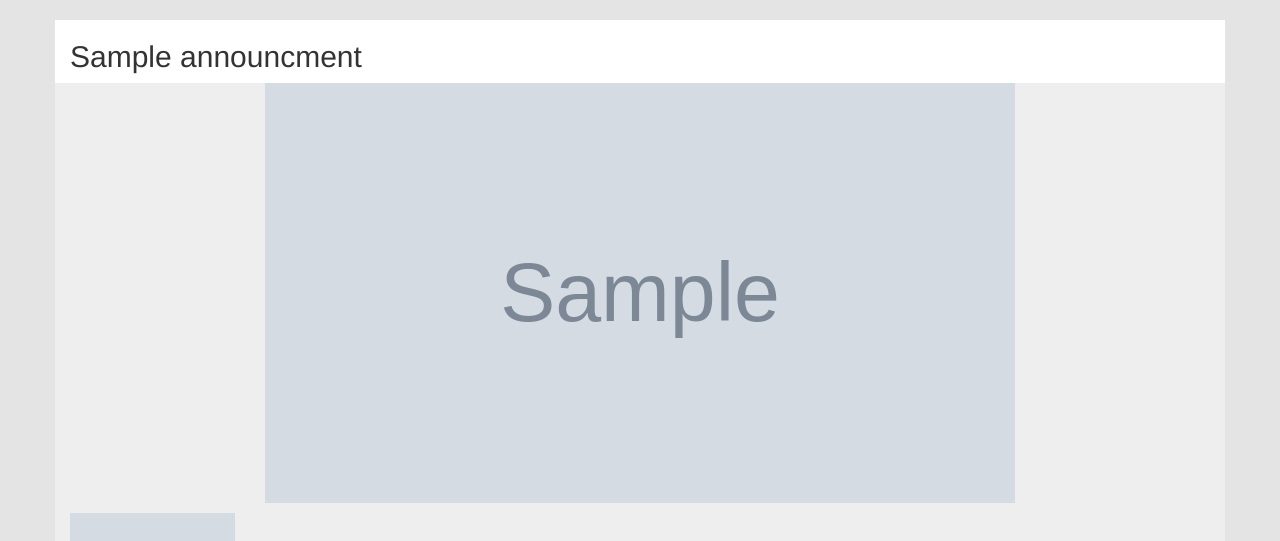
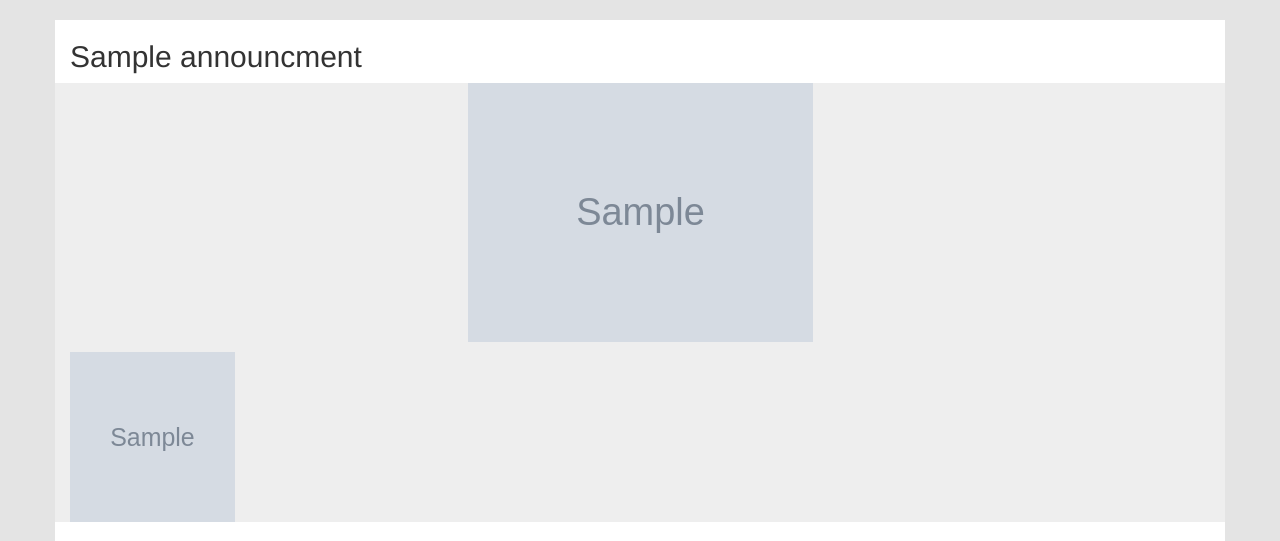
Before and after one commit to Danonovsky/Projekt2017, a CodeIgniter app: page /szkola/index.php/announcments/view/1/sample in a window 1280 px wide. Shown: the part 92-633 px from the top of the page. Run offline with CodeIgniter, Linux system fonts and the light colour scheme; data comes from the database, SQL or seed files in the repository; tables that the repository leaves empty or names only in its code hold one stand-in row (values such as "Sample post"); grey boxes marked "Sample" are stand-in pictures; data that the repository does not hold is empty; some libraries are stand-ins or nearby versions.

Commit message:
Rumunnnnnnn

```diff
--- a/application/views/announcments/view.php
+++ b/application/views/announcments/view.php
@@ -9,7 +9,9 @@
         ?>
         <div class="row bg-darker-white">
           <div class="col-lg-8 col-lg-offset-2 col-md-8 col-md-offset-2 col-sm-8 col-sm-offset-2 col-xs-12">
-            <img class="img-responsive main" src="<?=base_url($announcment['pictures'][0]['path'])?>" alt="Zdjęcie">
+            <div class="col-lg-6 col-lg-offset-3">
+              <img class="img-responsive" src="<?=base_url($announcment['pictures'][0]['path'])?>" alt="Zdjęcie">
+            </div>
           </div>
         </div>
         <div class="row smallPictures bg-darker-white">
```
